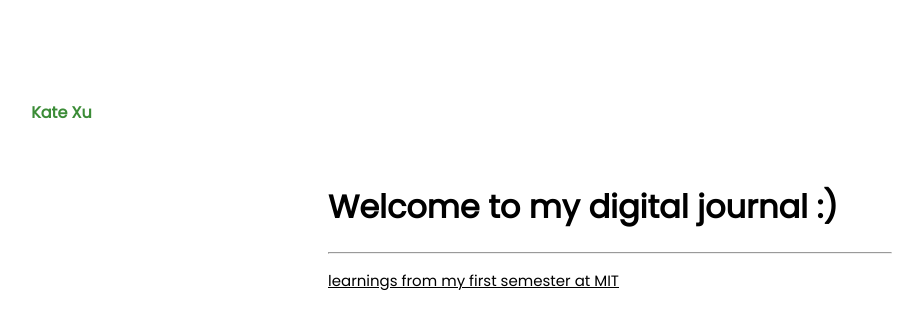
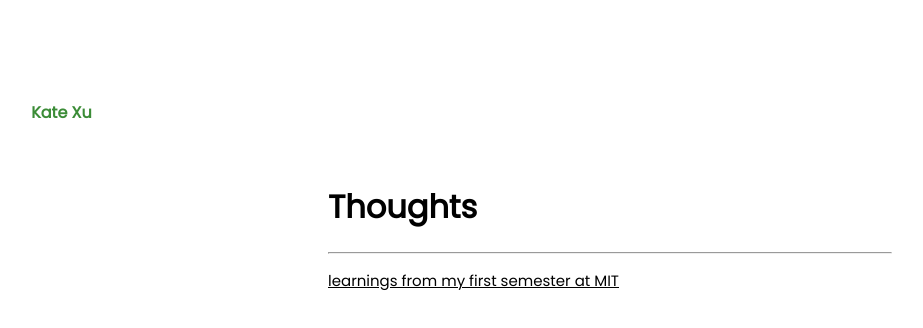
Before and after one commit to katexu66/portfolio, a plain HTML site: page thoughts.html in a window 1280 px wide. Shown: the whole page, without its empty margins (30-953 px from the left). Drawn offline with nearby package versions, Linux system fonts and the light colour scheme.

Commit message:
Updating title

```diff
--- a/thoughts.html
+++ b/thoughts.html
@@ -37,7 +37,7 @@
     </header>
     <br><br><br>
     <div id="blogs">
-        <h1>Welcome to my digital journal :)</h1>
+        <h1>Thoughts</h1>
         <hr>
         <p>
             <a href="./thoughts/firstsemester.html" id="pagelink">learnings from my first semester at MIT</a>
```
